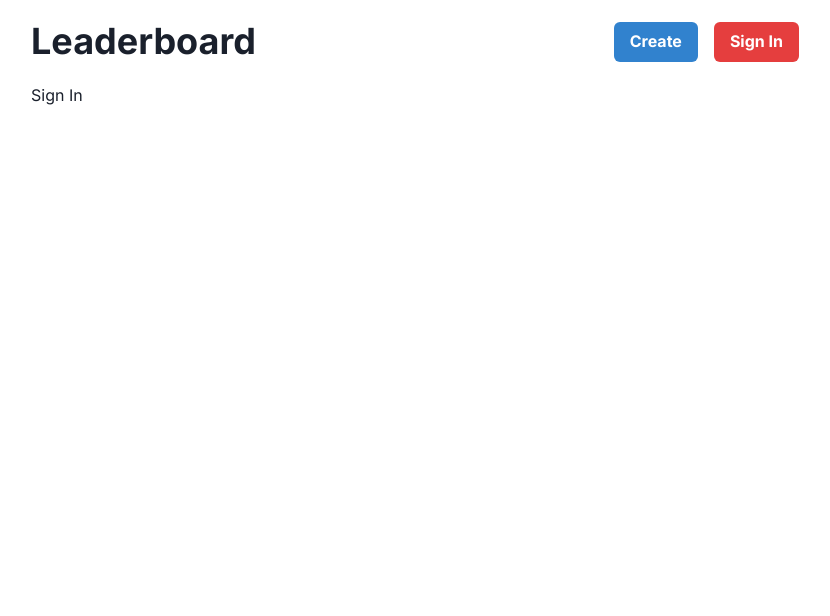
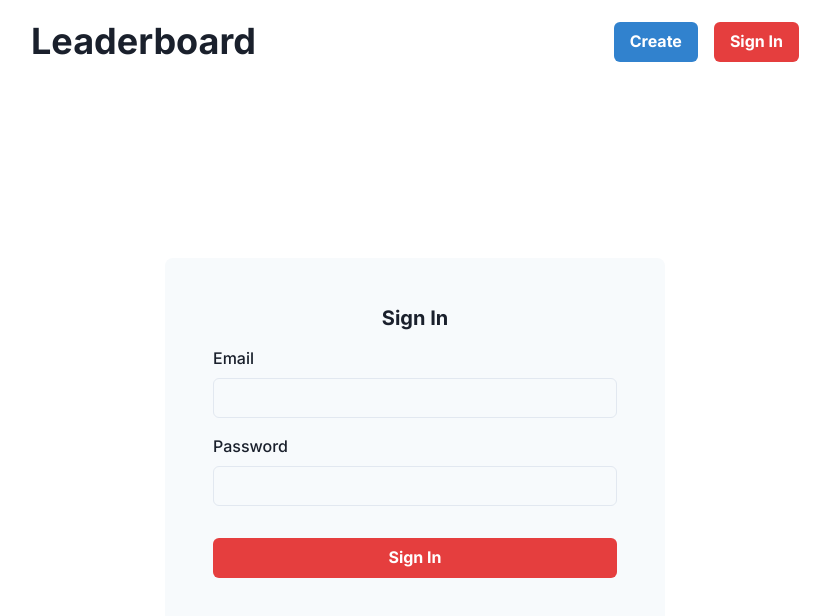
Before and after one commit to Mito9999/niceboards, a Next.js app: page /signin in a window 1280 px wide. Shown: the top 616 px of the page, without its empty margins (225-1055 px from the left). Built offline with nearby package versions, Linux system fonts and the light colour scheme; no server answers.

Commit message:
Create signin component

```diff
--- a/components/SignIn.tsx
+++ b/components/SignIn.tsx
@@ -1,9 +1,40 @@
-import { Button, Flex, Heading, Grid, Text, Box } from "@chakra-ui/react";
+import {
+  Box,
+  Heading,
+  Input,
+  FormControl,
+  FormLabel,
+  Button,
+} from "@chakra-ui/react";
 import { useAuth } from "../utils/auth";
 
 export default function SignIn() {
   const auth = useAuth();
   console.log(auth);
 
-  return <Box>Sign In</Box>;
+  return (
+    <Box
+      display="flex"
+      justify="center"
+      align="center"
+      height="calc(100vh - 83px)"
+    >
+      <Box w="500px" bgColor="gray.50" p="12" borderRadius="8" m="auto">
+        <Heading size="md" textAlign="center">
+          Sign In
+        </Heading>
+        <FormControl id="email" mt="4">
+          <FormLabel>Email</FormLabel>
+          <Input type="email" />
+        </FormControl>
+        <FormControl id="password" mt="4">
+          <FormLabel>Password</FormLabel>
+          <Input type="password" />
+        </FormControl>
+        <Button colorScheme="red" mt="8" w="100%">
+          Sign In
+        </Button>
+      </Box>
+    </Box>
+  );
 }
--- a/pages/_app.tsx
+++ b/pages/_app.tsx
@@ -8,6 +8,7 @@ import {
   Heading,
 } from "@chakra-ui/react";
 import Head from "next/head";
+import Link from "next/link";
 import { ProvideAuth } from "../utils/auth";
 
 const theme = extendTheme({
@@ -32,12 +33,16 @@ export default function MyApp({ Component, pageProps }) {
       <ProvideAuth>
         <Container maxW="800px">
           <Flex align="center" justify="space-between" my="20px">
-            <Heading>Leaderboard</Heading>
+            <Link href="/">
+              <Heading cursor="pointer">Leaderboard</Heading>
+            </Link>
             <Box>
               <Button colorScheme="blue" mr="4">
                 Create
               </Button>
-              <Button colorScheme="red">Sign In</Button>
+              <Link href="/signin">
+                <Button colorScheme="red">Sign In</Button>
+              </Link>
             </Box>
           </Flex>
           <Component {...pageProps} />
```
